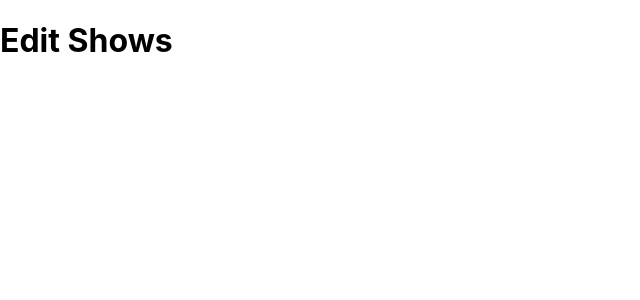
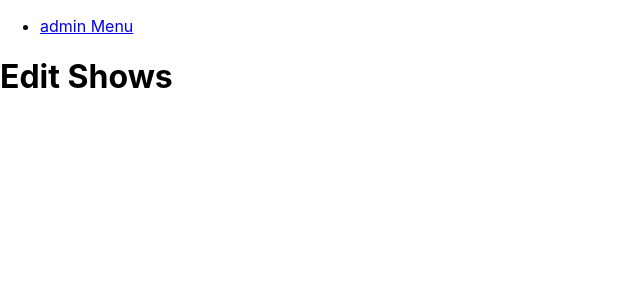
Before and after one commit to gandradep/third_other_front, a React (Create React App) app: page /editShow in a window 1280 px wide. Shown: the top 300 px of the page, without its empty margins (0-640 px from the left). Built offline with nearby package versions, Linux system fonts and the light colour scheme.

Commit message:
little nav admin to return main menu

```diff
--- /dev/null
+++ b/src/components/nav-admin/nav-admin-component.jsx
@@ -0,0 +1,16 @@
+import React from 'react';
+import { Link } from 'react-router-dom';
+
+const NavAdmin = () => {
+  return (
+    <div>
+      <ul>
+        <li>
+          <Link to="/admin">admin Menu</Link>
+        </li>
+      </ul>
+    </div>
+  );
+};
+
+export default NavAdmin;
--- a/src/routes/create_show/create_show.component.jsx
+++ b/src/routes/create_show/create_show.component.jsx
@@ -1,10 +1,12 @@
 import React from 'react';
 import ShowForm from '../../components/show-form/show-form.component';
+import NavAdmin from '../../components/nav-admin/nav-admin-component';
 
 const CreateShow = ({shows}) => {
 
   return (
     <div >
+      <NavAdmin />
       <h1>Create new Show</h1>
       <ShowForm shows={shows}/>
     </div>
--- a/src/routes/edit_shows/edit_shows.component.jsx
+++ b/src/routes/edit_shows/edit_shows.component.jsx
@@ -1,4 +1,5 @@
 import React from 'react';
+import NavAdmin from '../../components/nav-admin/nav-admin-component';
 
 const EditShow = ({ shows, setShows }) => {
 
@@ -27,6 +28,7 @@ const EditShow = ({ shows, setShows }) => {
   };
   return (
     <div>
+      <NavAdmin />
       <h1>Edit Shows</h1>
       <ul>
         {shows.map((show, index) => {
--- a/src/routes/edit_venue/edit_venue.component.jsx
+++ b/src/routes/edit_venue/edit_venue.component.jsx
@@ -1,4 +1,5 @@
 import React, { useState, useEffect } from 'react';
+import NavAdmin from '../../components/nav-admin/nav-admin-component';
 
 
 const VenueList = () => {
@@ -64,6 +65,7 @@ const VenueList = () => {
   }
   return (
     <div>
+      <NavAdmin />
       <h1>Venues</h1>
       {venues.map(venue => (
         <div key={venue.id}>
```
